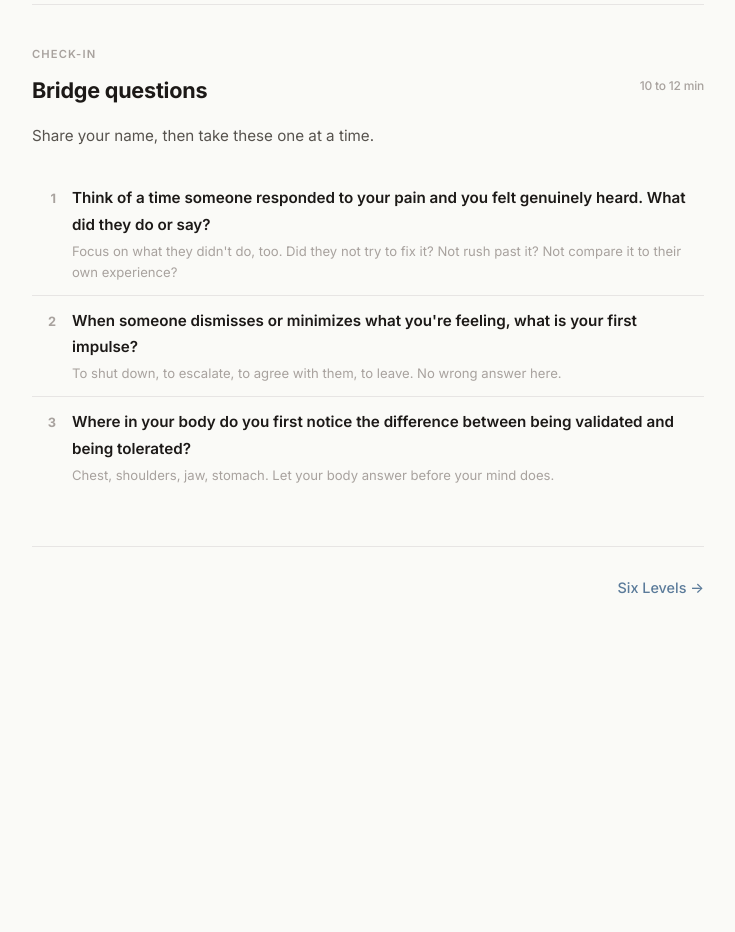
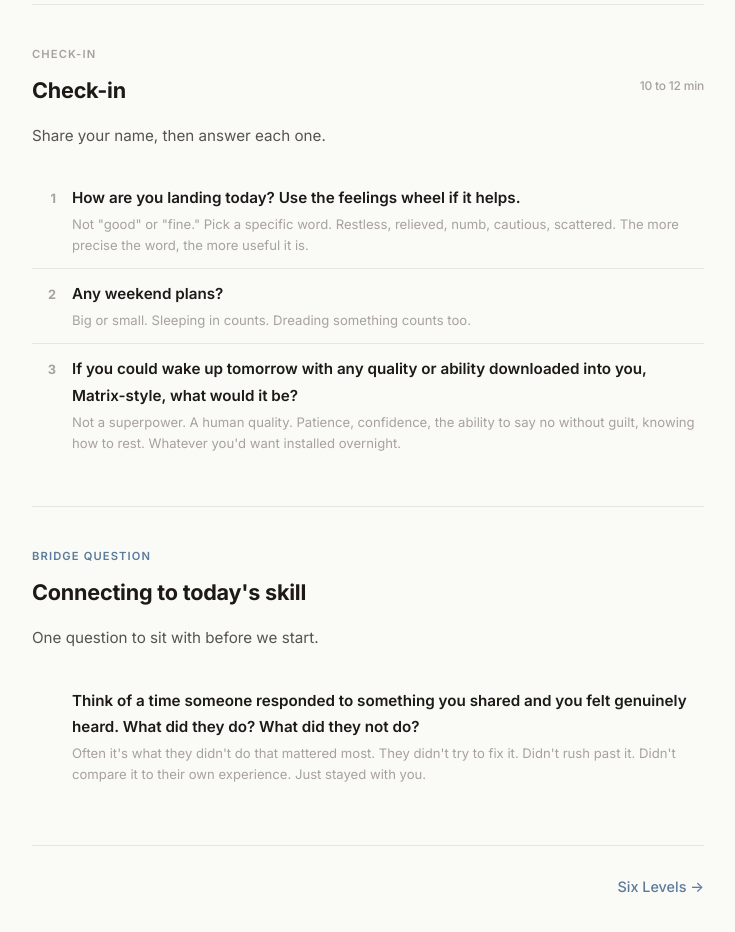
Before and after one commit to bnuckols13/dbt-validation, a plain HTML site: page index.html in a window 1280 px wide. Shown: the part 1320-2252 px from the top of the page, without its empty margins (272-1007 px from the left). Before the commit the page ends 1988 px from the top, so only its background shows below. Drawn offline with Linux system fonts and the light colour scheme.

Commit message:
Update check-in: feelings wheel, weekend plans, Matrix question, bridge question

```diff
--- a/index.html
+++ b/index.html
@@ -494,29 +494,45 @@
         <hr class="divider">
 
         <div class="section-label">Check-in</div>
-        <h2><span class="timing">10 to 12 min</span>Bridge questions</h2>
-        <p class="body-text">Share your name, then take these one at a time.</p>
+        <h2><span class="timing">10 to 12 min</span>Check-in</h2>
+        <p class="body-text">Share your name, then answer each one.</p>
 
         <div class="steps">
             <div class="step">
                 <div class="step-num">1</div>
                 <div class="step-content">
-                    <div class="step-q">Think of a time someone responded to your pain and you felt genuinely heard. What did they do or say?</div>
-                    <div class="step-hint">Focus on what they didn't do, too. Did they not try to fix it? Not rush past it? Not compare it to their own experience?</div>
+                    <div class="step-q">How are you landing today? Use the feelings wheel if it helps.</div>
+                    <div class="step-hint">Not "good" or "fine." Pick a specific word. Restless, relieved, numb, cautious, scattered. The more precise the word, the more useful it is.</div>
                 </div>
             </div>
             <div class="step">
                 <div class="step-num">2</div>
                 <div class="step-content">
-                    <div class="step-q">When someone dismisses or minimizes what you're feeling, what is your first impulse?</div>
-                    <div class="step-hint">To shut down, to escalate, to agree with them, to leave. No wrong answer here.</div>
+                    <div class="step-q">Any weekend plans?</div>
+                    <div class="step-hint">Big or small. Sleeping in counts. Dreading something counts too.</div>
                 </div>
             </div>
             <div class="step">
                 <div class="step-num">3</div>
                 <div class="step-content">
-                    <div class="step-q">Where in your body do you first notice the difference between being validated and being tolerated?</div>
-                    <div class="step-hint">Chest, shoulders, jaw, stomach. Let your body answer before your mind does.</div>
+                    <div class="step-q">If you could wake up tomorrow with any quality or ability downloaded into you, Matrix-style, what would it be?</div>
+                    <div class="step-hint">Not a superpower. A human quality. Patience, confidence, the ability to say no without guilt, knowing how to rest. Whatever you'd want installed overnight.</div>
+                </div>
+            </div>
+        </div>
+
+        <hr class="divider">
+
+        <div class="section-label warm">Bridge question</div>
+        <h2>Connecting to today's skill</h2>
+        <p class="body-text">One question to sit with before we start.</p>
+
+        <div class="steps">
+            <div class="step">
+                <div class="step-num"></div>
+                <div class="step-content">
+                    <div class="step-q">Think of a time someone responded to something you shared and you felt genuinely heard. What did they do? What did they not do?</div>
+                    <div class="step-hint">Often it's what they didn't do that mattered most. They didn't try to fix it. Didn't rush past it. Didn't compare it to their own experience. Just stayed with you.</div>
                 </div>
             </div>
         </div>
```
